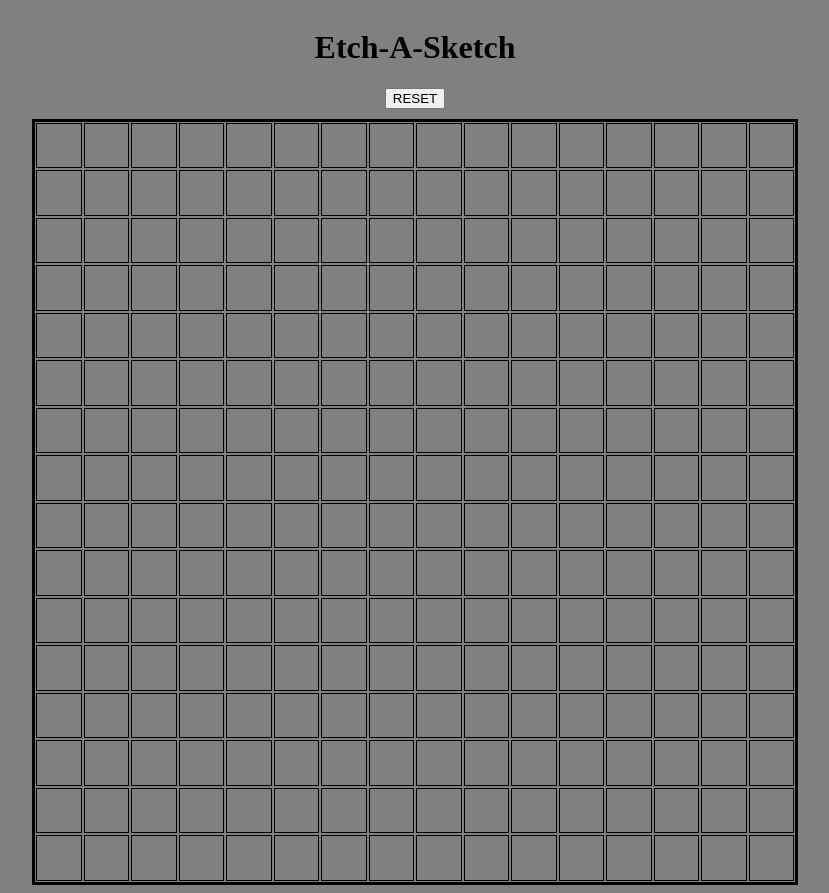
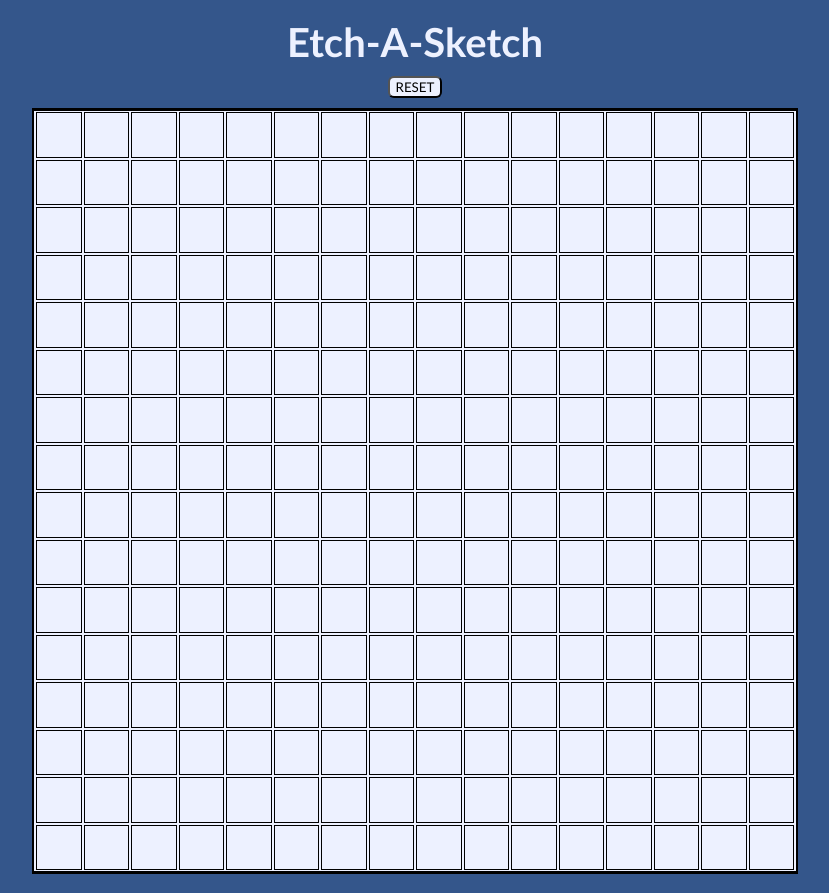
Before and after one commit to adrien-dimitri/etch-a-sketch, a plain HTML site: page index.html in a window 1280 px wide. Shown: the whole page, without its empty margins (225-1054 px from the left). Drawn offline with Linux system fonts and the light colour scheme.

Commit message:
changed background and styled header1 and grid and button

```diff
--- a/style.css
+++ b/style.css
@@ -1,6 +1,15 @@
+*{
+    font-family: 'Trebuchet MS', 'Lucida Sans Unicode', 'Lucida Grande', 'Lucida Sans', Arial, sans-serif;
+}
+
+h1{
+    font-size: 40px;
+    margin: 10px auto;
+    color: #EDF1FF;
+}
 body {
     display: flex;
-    background-color: gray;
+    background-color: #34568B;
     flex-direction: column;
     align-items: center;
 
@@ -15,6 +24,7 @@ body {
 }
 
 .row {
+    background: #EDF1FF;
     display: flex;
     width: 100%;
     height: 100%;
@@ -29,4 +39,6 @@ body {
 
 #button {
     margin-bottom: 10px;
+    background-color: #EDF1FF;
+    border-radius: 6px;
 }
```
